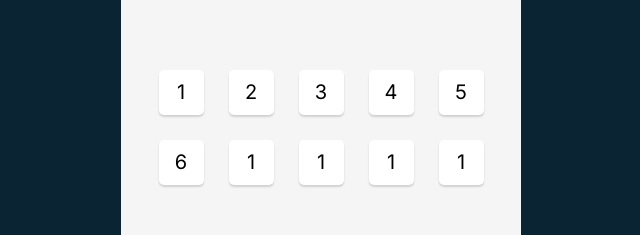
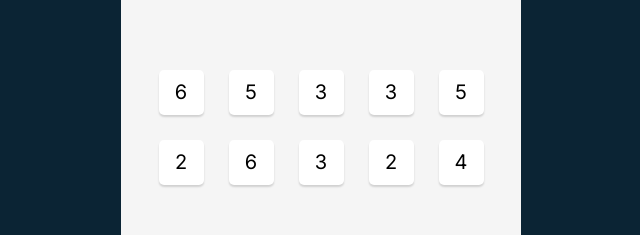
Before and after one commit to lenardski/tenziesproject, a React (Vite) app: page / in a window 1280 px wide. Shown: the part 273-508 px from the top of the page, without its empty margins (319-959 px from the left). Built offline with nearby package versions, Linux system fonts and the light colour scheme.

Commit message:
Generate dices and working random dice rolls

```diff
--- a/src/App.jsx
+++ b/src/App.jsx
@@ -1,19 +1,24 @@
 import Die from "./components/Die"
+import React from "react"
 
 function App() {
+
+  const [diceRolls, setDiceRolls] = React.useState(generateDiceRolls())
+
+  function generateDiceRolls() {
+    return new Array(10)
+      .fill(null)
+      .map(() => Math.ceil(Math.random() * 6) + 1)
+  }
+
+  function generateDice() {
+    return diceRolls.map((roll, index) => <Die key={index} value={roll} />)
+  }
+
   return (
     <main>
       <div className="dice-container">
-        <Die value={1}></Die>
-        <Die value={2}></Die>
-        <Die value={3}></Die>
-        <Die value={4}></Die>
-        <Die value={5}></Die>
-        <Die value={6}></Die>
-        <Die value={1}></Die>
-        <Die value={1}></Die>
-        <Die value={1}></Die>
-        <Die value={1}></Die>
+        {generateDice()}
       </div>
     </main>
   )
--- a/src/index.jsx
+++ b/src/index.jsx
@@ -1,5 +1,5 @@
 import React, { StrictMode } from "react";
-import ReactDOM from "react-dom";
+import ReactDOM from "react-dom/client";
 import App from "./App";
 
 ReactDOM.createRoot(document.getElementById("root"))
```
